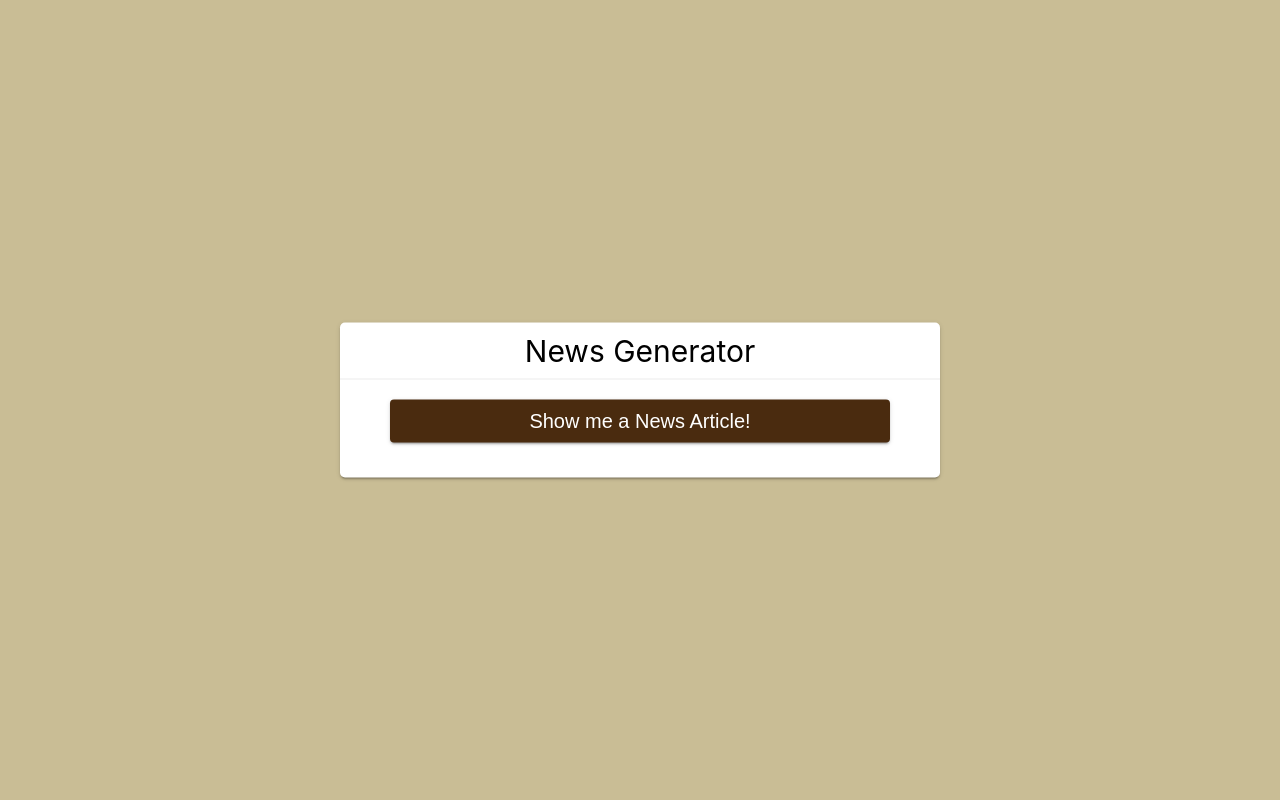
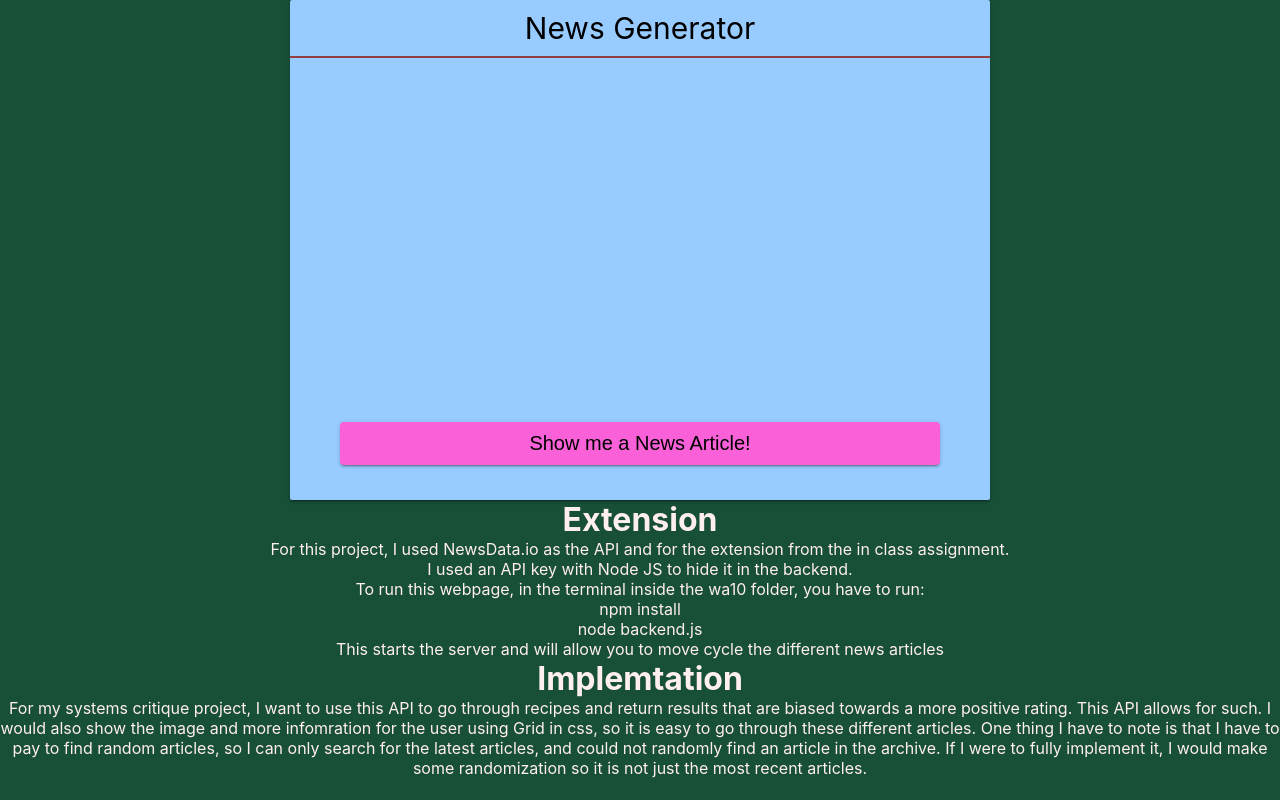
Before and after one commit to EthanFred/EthanFred.github.io, a website: page wa/wa10/index.html in a window 1280 px wide. Drawn offline with Linux system fonts and the light colour scheme; no server answers.

Commit message:
Added CSS styling

```diff
--- a/wa/wa10/index.html
+++ b/wa/wa10/index.html
@@ -10,6 +10,7 @@
 
 </head>
 <body>
+    <div class="outerapp">
       <div class="app">
           <header>News Generator</header>
           <section class="news">
@@ -21,6 +22,25 @@
             </button>
           </section>
       </div>
+    </div>
+
+      <h1> Extension </h1>
+      <p> For this project, I used NewsData.io as the API and for the extension from the in class assignment. </p>
+      <p> I used an API key with Node JS to hide it in the backend. </p>
+      <p> To run this webpage, in the terminal inside the wa10 folder, you have to run: </p>
+      <p> npm install </p>
+      <p> node backend.js </p>
+      <p> This starts the server and will allow you to move cycle the different news articles</p>
+      <h1> Implemtation </h1>
+      <p>
+        For my systems critique project, I want to use this API to go through recipes and return results
+        that are biased towards a more positive rating. This API allows for such. I would also show the image
+        and more infomration for the user using Grid in css, so it is easy to go through these different articles.
+        One thing I have to note is that I have to pay to find random articles, so I can only search for the latest
+        articles, and could not randomly find an article in the archive. If I were to fully implement it, I would make
+        some randomization so it is not just the most recent articles.
+      </p>
+
       <script src="frontend.js"></script>
 </body>
 </html>
--- a/wa/wa10/style.css
+++ b/wa/wa10/style.css
@@ -12,17 +12,22 @@ html {
 
   body {
     font-family: -apple-system, BlinkMacSystemFont, "Segoe UI", Roboto, Oxygen-Sans, Ubuntu, Cantarell, "Helvetica Neue", sans-serif;
-    background-color: #c9bd95;
+    background-color: #184f37;
   }
 
+  .outerapp {
+    display: flex;
+    justify-content: center;
+  }
   .app {
-    position: absolute;
-    top: 50%;
-    left: 50%;
-    transform: translate(-50%, -50%);
-    width: 600px;
-    background-color: white;
-    border-radius: 5px;
+    display: flex;
+    flex-direction: column;
+    align-items: center;
+    justify-content: space-between;
+    width: 700px;
+    height: 500px;
+    background-color: rgb(152, 203, 255);
+    border-radius: 2px;
     box-shadow: 0 2px 2px 0 rgba(0,0,0,.14), 0 3px 1px -2px rgba(0,0,0,.2), 0 1px 5px 0 rgba(0,0,0,.12);
   }
 
@@ -31,19 +36,21 @@ html {
     font-size: 30px;
     text-align: center;
     padding: 10px;
-    border-bottom: 1px solid #ebebeb;
+    border-bottom: 2px solid #954040;
   }
 
-  .quotes {
+  .news-box {
     padding: 20px 50px;
     min-height: 200px;
     text-align: center;
+    font-size: 40px;
+    color: rgb(98, 25, 25);
+    align-self: center;
   }
 
   .quote-text {
     padding-bottom: 20px;
-    font-size: 25px;
-    color: black;
+
   }
 
   .controls {
@@ -53,7 +60,7 @@ html {
 
   .button {
     display: block;
-    color: white;
+    color: black;
     border-radius: 4px;
     border: none;
     padding: 10px 20px;
@@ -64,22 +71,14 @@ html {
     box-shadow: 0 2px 2px 0 rgba(0,0,0,.14), 0 3px 1px -2px rgba(0,0,0,.2), 0 1px 5px 0 rgba(0,0,0,.12);
   }
 
-  .twitter {
-    background-color: #1da1f2;
-    text-decoration: none;
-  }
-
-  .twitter:hover {
-    background-color: #1e7fbb;
-  }
 
   .new-quote {
-    background-color: #4A2B0F;
+    background-color: #fa61d9;
     margin-bottom: 15px;
   }
 
   .new-quote:hover {
-    background-color: #6d3b0e;
+    background-color: #f67cd4;
   }
 
   .new-quote:disabled {
@@ -96,3 +95,12 @@ html {
       font-size: 18px;
     }
   }
+
+  h1{
+    color: rgb(255, 239, 239);
+    text-align: center;
+  }
+  p{
+    color: rgb(255, 239, 239);
+    text-align:center;
+  }
```
Lines whose indentation alone changed are shown as unchanged.
